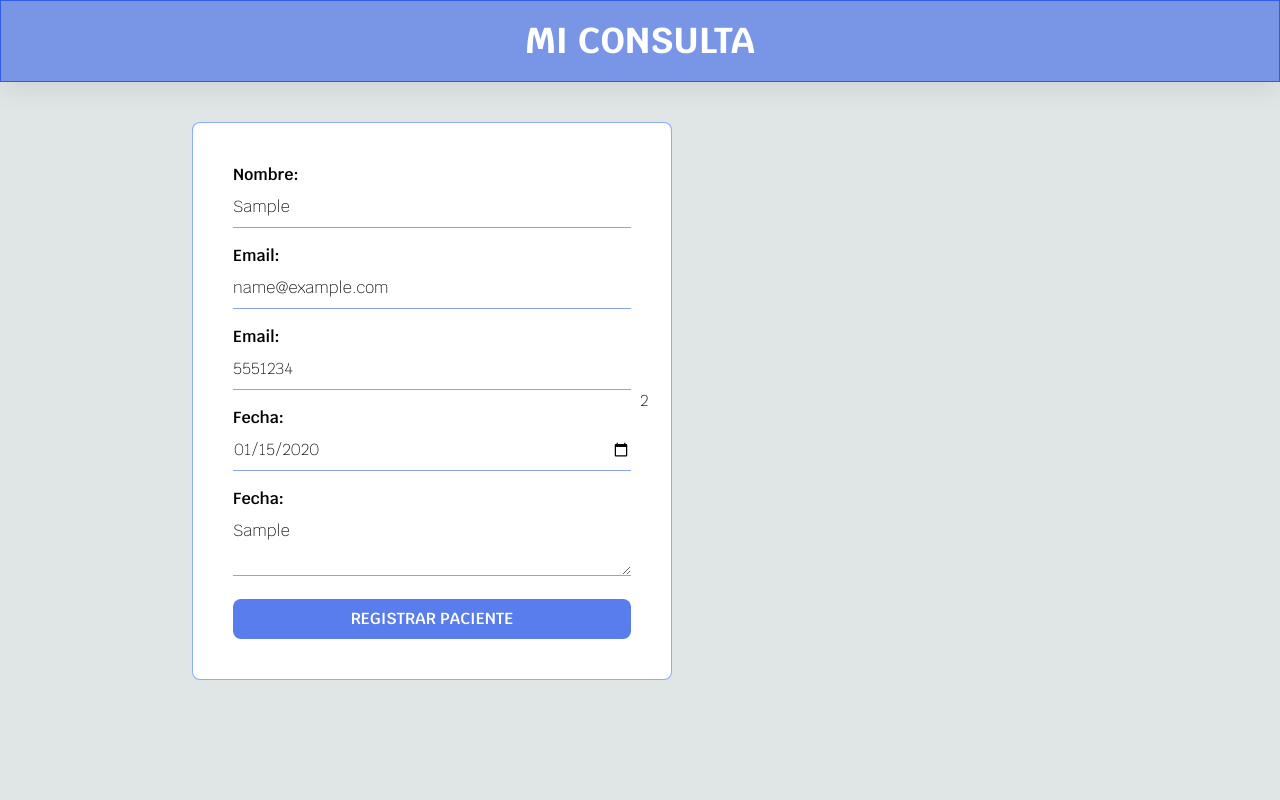
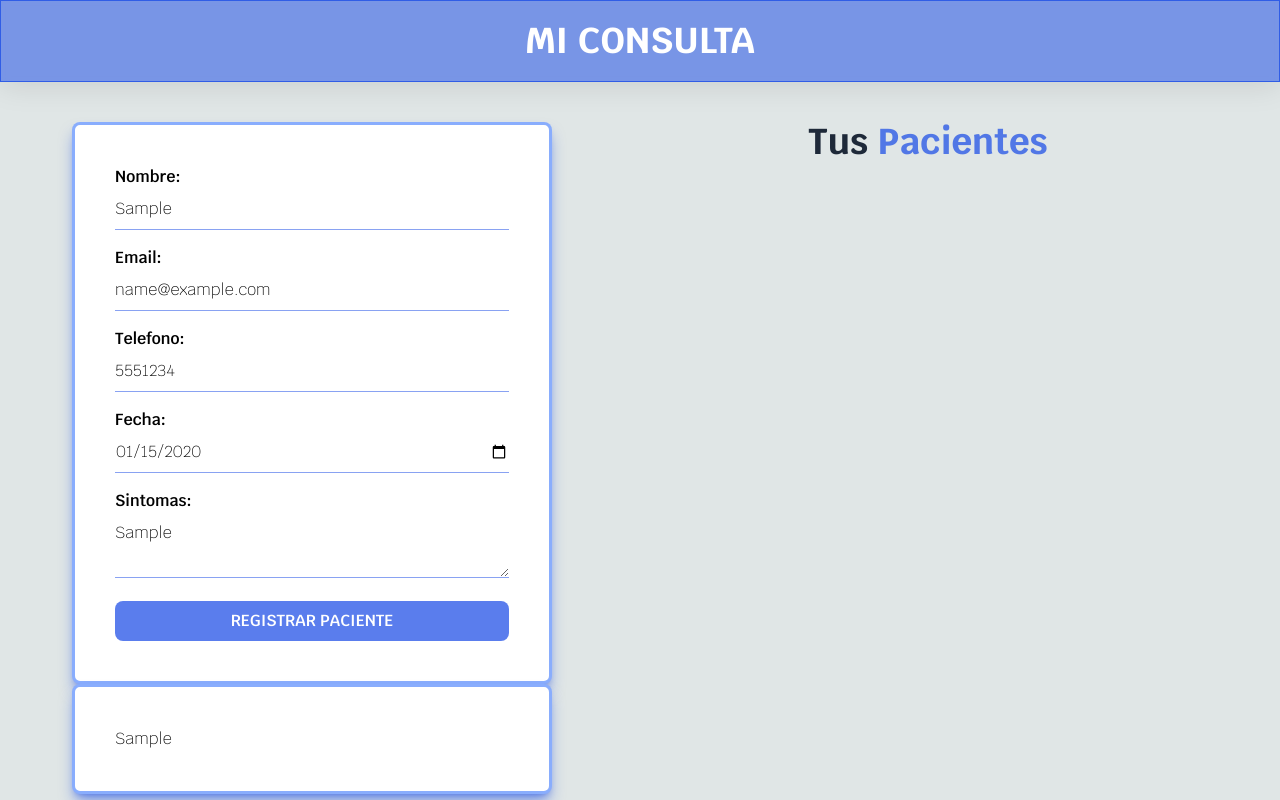
Before and after one commit to andremartingarcialopez/mi-consulta, a React (Vite) app: page / in a window 1280 px wide. Both pictures are taken after typing "Sample", "name@example.com", "5551234", "2020-01-15", "Sample" into the empty fields and a click on the input "Registrar Paciente". Built offline with nearby package versions, Linux system fonts and the light colour scheme.

Commit message:
Instalacion y funcionamiento de estado global con Zustand

```diff
--- a/package.json
+++ b/package.json
@@ -14,7 +14,9 @@
     "react": "^19.1.0",
     "react-dom": "^19.1.0",
     "react-hook-form": "^7.56.4",
-    "tailwindcss": "^4.1.7"
+    "tailwindcss": "^4.1.7",
+    "uuid": "^11.1.0",
+    "zustand": "^5.0.5"
   },
   "devDependencies": {
     "@eslint/js": "^9.25.0",
--- a/src/App.tsx
+++ b/src/App.tsx
@@ -1,4 +1,6 @@
 import Form from "./components/Form"
+import PatientsTracker from "./components/PatientsTracker"
+
 
 function App() {
 
@@ -6,9 +8,12 @@ function App() {
     <>
       <h1 className=" glass text-2xl md:text-4xl text-white font-bold p-5 text-center uppercase">Mi Consulta</h1>
 
-      <div className=" mt-5 md:mt-10 mx-auto max-w-4xl grid grid-cols-1 lg:grid-cols-2 justify-around items-center">
+      <div className=" mt-5 md:mt-10 mx-auto max-w-6xl grid grid-cols-1 lg:grid-cols-2 justify-around">
         <Form/>
-        <p>2</p>
+
+
+        <PatientsTracker/>
+
       </div>
     </>
 
--- a/src/components/Form.tsx
+++ b/src/components/Form.tsx
@@ -1,18 +1,21 @@
 import { useForm } from "react-hook-form";
 import Error from "./Error";
 import type { DraftPatient } from "../types/types";
+import { usePatientStore } from "../store/store";
 
 
 export default function Form() {
 
     const { register, handleSubmit, formState: { errors } } = useForm<DraftPatient>();
 
+    const {addPatient} = usePatientStore()
+
     function registePatient(data: DraftPatient) {
-        console.log(data)
+        addPatient(data)
     }
 
     return (
-        <form onSubmit={handleSubmit(registePatient)} className="p-10 bg-white rounded-lg border border-blue-600/50 flex flex-col space-y-4 lg:w-120">
+        <form onSubmit={handleSubmit(registePatient)} className="p-10 bg-white rounded-lg border-3 border-blue-600/50 flex flex-col space-y-4 lg:w-120 mx-2 shadow-lg shadow-blue-700/50">
             <div>
                 <label className="font-semibold" htmlFor="name">Nombre:</label>
                 <input type="text"
@@ -28,28 +31,68 @@ export default function Form() {
                         {errors.name?.message}
                     </Error>
                 }
-
-
             </div>
 
             <div>
                 <label className="font-semibold" htmlFor="email">Email:</label>
-                <input type="email" id="email" placeholder="Email del Paciente" className="border-b py-2 border-b-blue-700/50 w-full" />
+                <input type="email"
+                    id="email"
+                    placeholder="Email del Paciente"
+                    className="border-b py-2 border-b-blue-700/50 w-full"
+                    {...register("email", {
+                        required: "Campo Email Obligatorio"
+                    })} />
+                {errors.email &&
+                    <Error>
+                        {errors.email?.message}
+                    </Error>
+                }
             </div>
 
             <div>
-                <label className="font-semibold" htmlFor="phone">Email:</label>
-                <input type="tel" id="phone" placeholder="Numero Celular" className="border-b py-2 border-b-blue-700/50 w-full" />
+                <label className="font-semibold" id="phone" htmlFor="phone">Telefono:</label>
+                <input type="tel"
+                    id="phone"
+                    placeholder="Numero Celular"
+                    className="border-b py-2 border-b-blue-700/50 w-full"
+                    {...register("phone", {
+                        required: "Campo Telefono Obligatorio"
+                    })} />
+                {errors.phone &&
+                    <Error>
+                        {errors.phone?.message}
+                    </Error>
+                }
             </div>
 
             <div>
                 <label className="font-semibold" htmlFor="date">Fecha:</label>
-                <input type="date" id="date" className="border-b py-2 border-b-blue-700/50 w-full" />
+                <input type="date"
+                    id="date"
+                    className="border-b py-2 border-b-blue-700/50 w-full"
+                    {...register("date", {
+                        required: "Campo Fecha Obligatorio"
+                    })} />
+                {errors.date &&
+                    <Error>
+                        {errors.date.message}
+                    </Error>
+                }
             </div>
 
             <div>
-                <label id="sintomas" className="font-semibold" htmlFor="sintomas">Fecha:</label>
-                <textarea id="sintomas" className="border-b py-2 border-b-blue-700/50 w-full" placeholder="Sintomas que padece"></textarea>
+                <label id="symptoms" className="font-semibold" htmlFor="symptoms">Sintomas:</label>
+                <textarea id="symptoms"
+                    className="border-b py-2 border-b-blue-700/50 w-full"
+                    placeholder="symptoms que padece"
+                    {...register("symptoms", {
+                        required: "Campo sintomas Obligatorio"
+                    })} />
+                {errors.symptoms &&
+                    <Error>
+                        {errors.symptoms?.message}
+                    </Error>
+                }
             </div>
 
             <input type="submit" value={"Registrar Paciente"} className="bg-blue-700/70 text-white uppercase font-semibold p-2 rounded-lg borde border-blue-700 hover:bg-blue-700/90 cursor-pointer" />
--- /dev/null
+++ b/src/components/PatientsDetails.tsx
@@ -0,0 +1,13 @@
+import type { Patient } from "../types/types"
+
+type PatientsDetailsProps = {
+    patient: Patient
+}
+
+export default function PatientsDetails({ patient }: PatientsDetailsProps) {
+    return (
+        <div>
+            <p>{patient.name}</p>
+        </div>
+    )
+}
--- /dev/null
+++ b/src/components/PatientsTracker.tsx
@@ -0,0 +1,32 @@
+import { usePatientStore } from "../store/store"
+import PatientsDetails from "./PatientsDetails"
+
+export default function PatientsTracker() {
+
+  const { patients } = usePatientStore()
+  return (
+
+    <>
+      {patients.length ?
+        <>
+          <h1 className="text-2xl md:text-4xl text-center font-bold text-gray-800 my-10 lg:mt-0">Tus <span className="text-blue-700/70">Pacientes</span></h1>
+
+          <div className="p-10 bg-white rounded-lg border-3 border-blue-600/50 flex flex-col space-y-4 lg:w-120 mx-2 shadow-lg shadow-blue-700/50">
+            {patients.map(function (patient) {
+              return (
+                <PatientsDetails
+                  key={patient.id}
+                  patient={patient}
+                />
+              )
+            })}
+          </div>
+        </>
+        :
+        <h1 className="text-2xl md:text-4xl text-center font-bold text-gray-800 my-10 lg:mt-0">Nada <span className="text-blue-700/70">Registrado</span></h1>
+      }
+    </>
+
+
+  )
+}
--- /dev/null
+++ b/src/store/store.tsx
@@ -0,0 +1,22 @@
+import { create, } from "zustand";
+import type { DraftPatient, Patient } from "../types/types";
+import { v4 } from "uuid";
+
+
+
+type usePatientStoreProps = {
+    patients: Patient[]
+    addPatient: (data: DraftPatient) => void
+}
+
+export const usePatientStore = create<usePatientStoreProps>((set) => ({
+    patients: [],
+
+    addPatient: (data) => {
+        set((state) => ({
+            ...state,
+            patients: [...state.patients, { ...data, id: v4() }]
+        }));
+    }
+
+}));
--- a/src/types/types.tsx
+++ b/src/types/types.tsx
@@ -1,9 +1,9 @@
 export type Patient = {
     name: string
-    caretaker: string
+    email: string
     date: Date
+    phone: string
     symptoms:string
-    email: string
     id: string
 }
 
```
Also changed, not shown: 1 other file (tests, documents, lock files or other folders).
